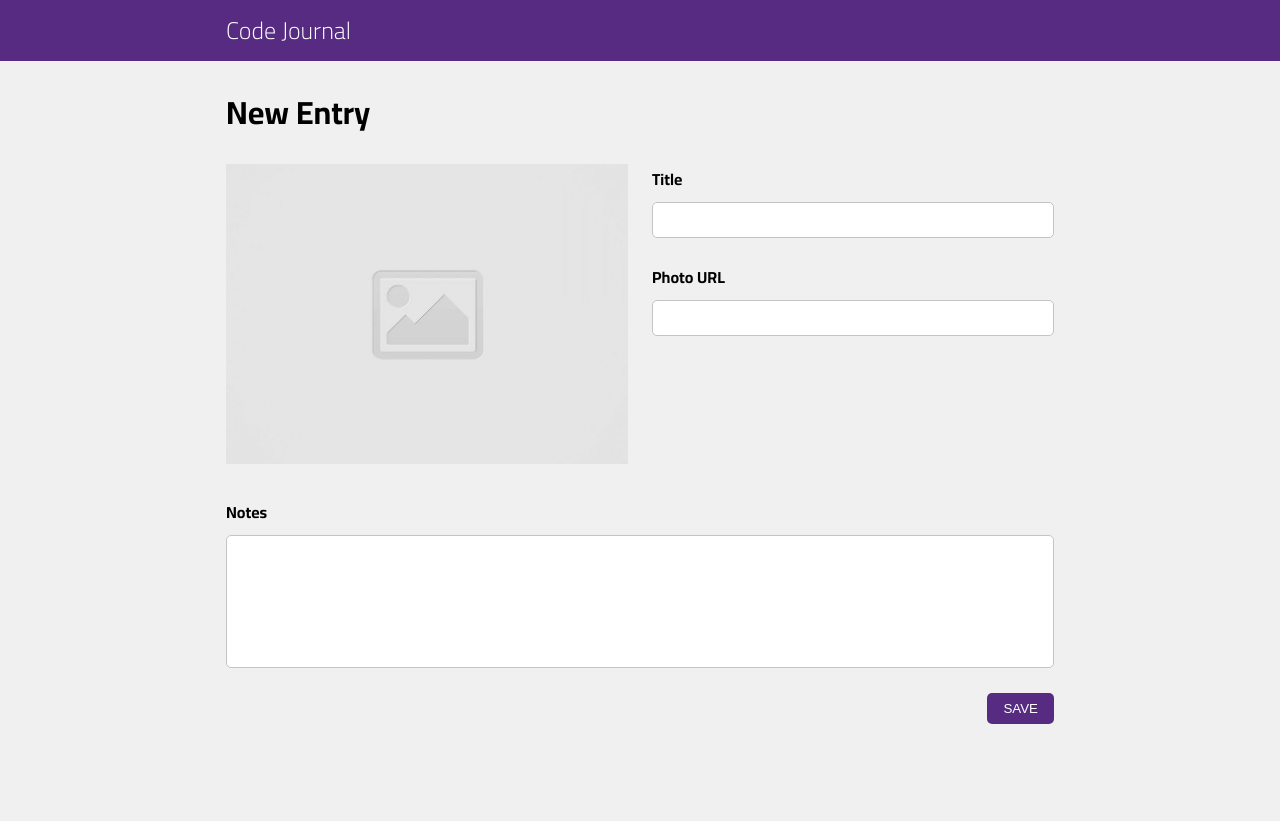
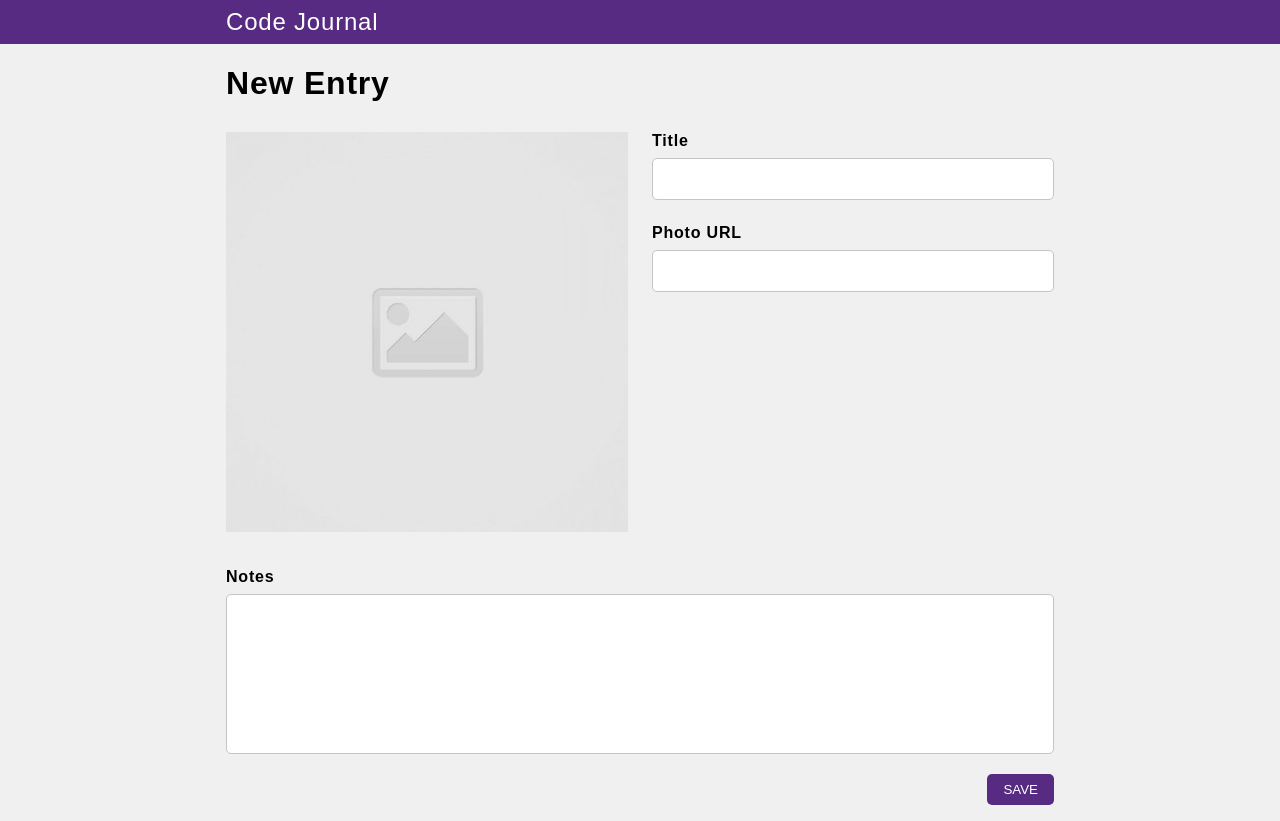
Before and after one commit to lkhuu96/code-journal, a website: page index.html in a window 1280 px wide. Both pictures are taken after typing "Sample", "Sample", "Sample" into the empty fields and a click on the button "SAVE". Before the commit the page ends 800 px from the top, so only its background shows below. Drawn offline with nearby package versions, Linux system fonts and the light colour scheme; a web font is replaced by a local one.

Commit message:
Verify that each new entry receives an incrementing entryId.

```diff
--- a/css/styles.css
+++ b/css/styles.css
@@ -1,11 +1,12 @@
 body {
   background: rgb(240, 240, 240);
-  font-family: Cairo, sans-serif;
+  font-family: "Proza Libre", sans-serif;
+  letter-spacing: 0.05rem;
 }
 
 input {
   width: 100%;
-  line-height: 2rem;
+  line-height: 1.5rem;
 }
 
 textarea {
@@ -16,13 +17,13 @@ textarea {
 
 textarea:focus,
 input:focus {
-  outline: 2px solid rgb(86, 43, 129);
+  outline: 3px solid rgb(86, 43, 129);
 }
 
 img {
   object-fit: cover;
   width: 100%;
-  max-height: 300px;
+  max-height: 400px;
 }
 
 label {
@@ -31,12 +32,8 @@ label {
   margin-top: 1.5rem;
 }
 
-.font-300 {
-  font-weight: 300;
-}
-
-.font-500 {
-  font-weight: 500;
+.font-200 {
+  font-weight: 200;
 }
 
 .font-700 {
@@ -64,9 +61,13 @@ label {
   margin: 0.5rem 0;
 }
 
-.gray-border {
+.text-boxes {
+  padding: 0.5rem;
   border: 1px solid rgb(196, 196, 196);
   border-radius: 5px;
+  font-family: "Open Sans", sans-serif;
+  letter-spacing: 0.05rem;
+  font-size: 1rem;
 }
 
 .save-button {
--- a/index.html
+++ b/index.html
@@ -7,7 +7,8 @@
   <link rel="icon" href="images/favicon.ico">
   <link rel="preconnect" href="https://fonts.googleapis.com">
   <link rel="preconnect" href="https://fonts.gstatic.com" crossorigin>
-  <link href="https://fonts.googleapis.com/css2?family=Cairo:wght@300;500;700&display=swap" rel="stylesheet">
+  <link href="https://fonts.googleapis.com/css2?family=Open+Sans:wght@300;400;500;700&family=Proza+Libre&display=swap"
+    rel="stylesheet">
   <link
     rel="stylesheet"
     crossorigin="anonymous"
@@ -22,7 +23,7 @@
     <div class="container">
       <div class="row">
         <div class="column-full column-half">
-          <h2 class="font-300 tb-margin-dot5">Code Journal</h2>
+          <h2 class="font-200 tb-margin-dot5">Code Journal</h2>
         </div>
       </div>
     </div>
@@ -32,20 +33,20 @@
       <form>
         <h1 class="column-full">New Entry</h1>
         <div class="row">
-          <div class="column-full column-half">
+          <div class="column-half tb-margin-dot5">
             <img src="images/placeholder-image-square.jpg">
           </div>
-          <div class="column-full column-half">
+          <div class="column-half tb-margin-dot5">
             <label class="no-top-margin font-700" for="title">Title</label>
-            <input class="gray-border" type="text" name="title" required="required">
+            <input class="text-boxes" type="text" name="title" required="required">
             <label class="font-700" for="photo">Photo URL</label>
-            <input id="photo" class="gray-border" type="text" name="photo" required="required">
+            <input id="photo" class="text-boxes" type="text" name="photo" required="required">
           </div>
         </div>
         <div class="row">
           <div class="column-full">
             <label class="font-700" for="notes">Notes</label>
-            <textarea class="gray-border" name="notes" required="required"></textarea>
+            <textarea class="text-boxes" name="notes" required="required"></textarea>
           </div>
           <div class="column-full text-right">
             <button class="purple-bg save-button" type="submit">SAVE</button>
--- a/js/main.js
+++ b/js/main.js
@@ -12,8 +12,7 @@ $photoURL.addEventListener('input', function (event) {
 var $form = document.querySelector('form');
 document.addEventListener('submit', function (event) {
   event.preventDefault();
-  saveEntry();
-  nextEntryId++;
+  entryArray.unshift(saveEntry());
   $img.setAttribute('src', 'images/placeholder-image-square.jpg');
   $form.reset();
 });
@@ -33,6 +32,9 @@ function saveEntry() {
   entryObject.title = $form.elements.title.value;
   entryObject.photoUrl = $form.elements.photo.value;
   entryObject.notes = $form.elements.notes.value;
+  if (entryArray.length > 0) {
+    nextEntryId = (entryArray[0].nextEntryId + 1);
+  }
   entryObject.nextEntryId = nextEntryId;
-  entryArray.unshift(entryObject);
+  return entryObject;
 }
```
